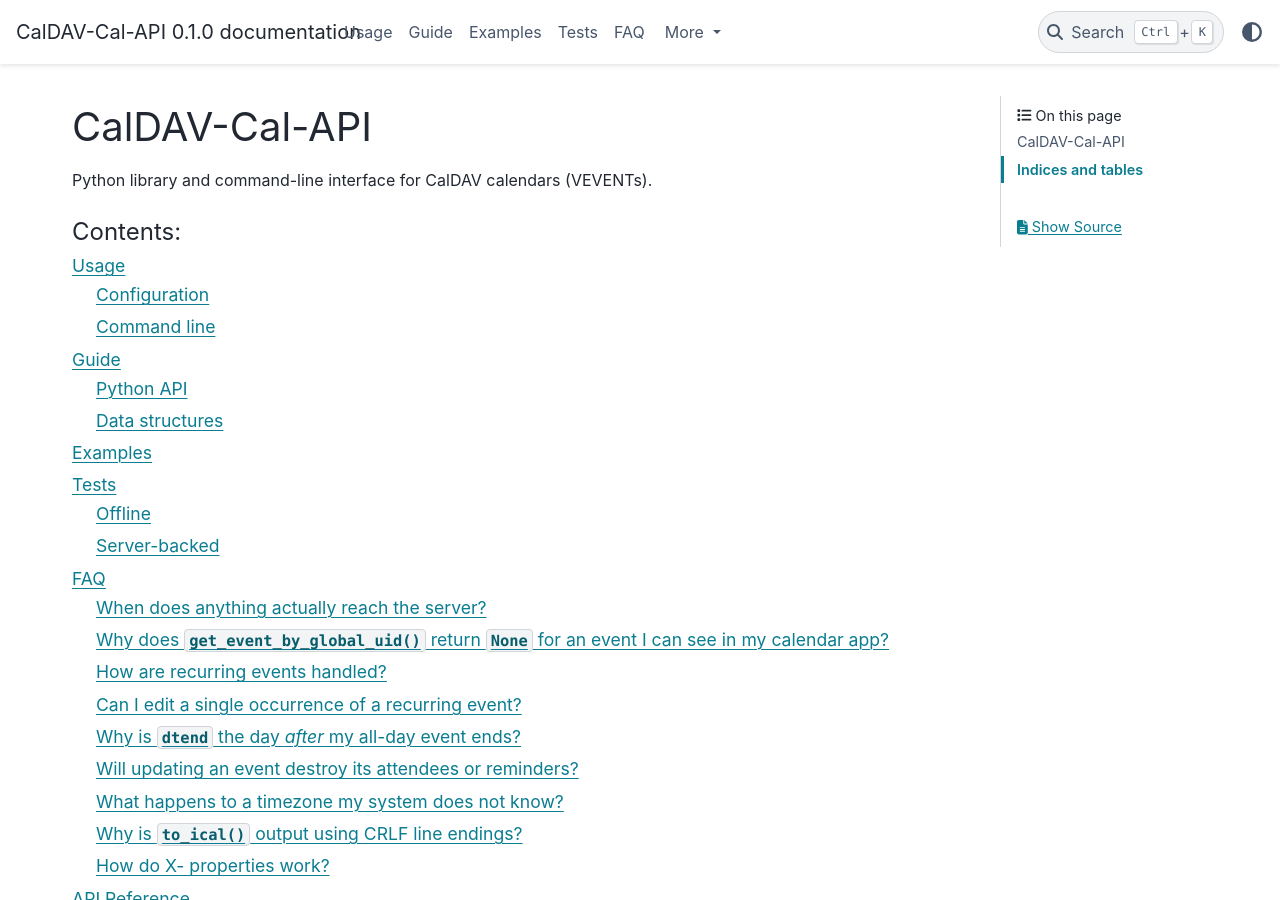
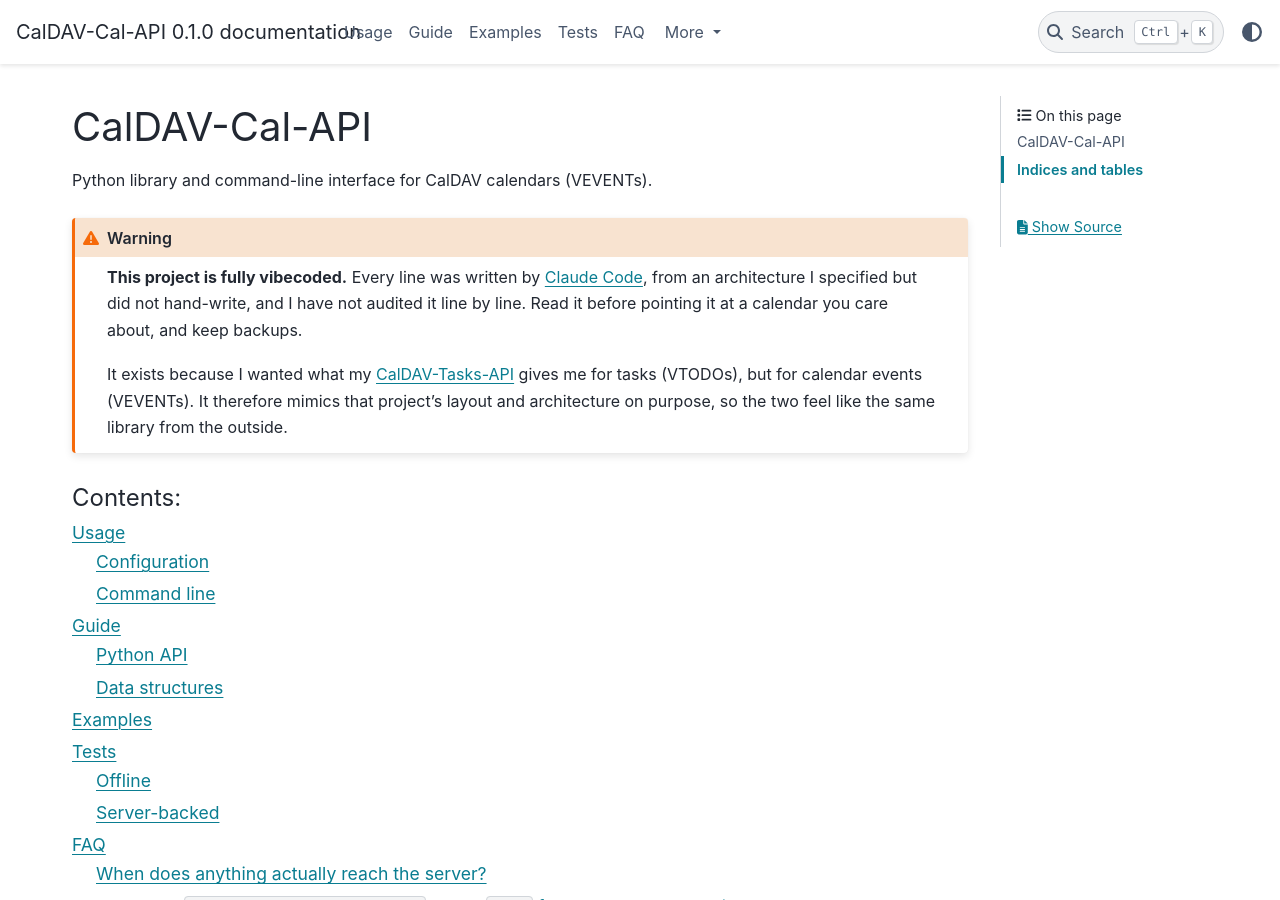
Before and after one commit to thiswillbeyourgithub/Caldav-Cal-API, a Sphinx documentation site: the page built from docs/source/index.rst, in a window 1280 px wide and 900 px high. Built offline with Sphinx 7.4.7 and the PyData theme 0.15.4, drawn with Linux system fonts in a browser that asks for light colours.

Commit message:
docs: add a vibecoded admonition to the README and docs index
States plainly that the whole project was written by Claude Code and has not
been audited line by line, so someone finding it does not mistake it for
hand-reviewed code before pointing it at a calendar they care about.

Also states why it exists: to give for calendar events (VEVENTs) what
CalDAV-Tasks-API gives for tasks (VTODOs), which is why it mimics that
project's layout and architecture.

Co-Authored-By: Claude Opus 5 (1M context) <noreply@anthropic.com>

```diff
--- a/docs/source/index.rst
+++ b/docs/source/index.rst
@@ -2,6 +2,19 @@ CalDAV-Cal-API
 ==============
 
 Python library and command-line interface for CalDAV calendars (VEVENTs).
+
+.. warning::
+
+   **This project is fully vibecoded.** Every line was written by `Claude Code
+   <https://claude.com/claude-code>`_, from an architecture I specified but did not
+   hand-write, and I have not audited it line by line. Read it before pointing it at a
+   calendar you care about, and keep backups.
+
+   It exists because I wanted what my `CalDAV-Tasks-API
+   <https://github.com/thiswillbeyourgithub/CaldavTasksAPI/>`_ gives me for tasks
+   (VTODOs), but for calendar events (VEVENTs). It therefore mimics that project's
+   layout and architecture on purpose, so the two feel like the same library from the
+   outside.
 
 .. toctree::
    :maxdepth: 2
```
Also changed, not shown: README.md (+5 -5 lines).
